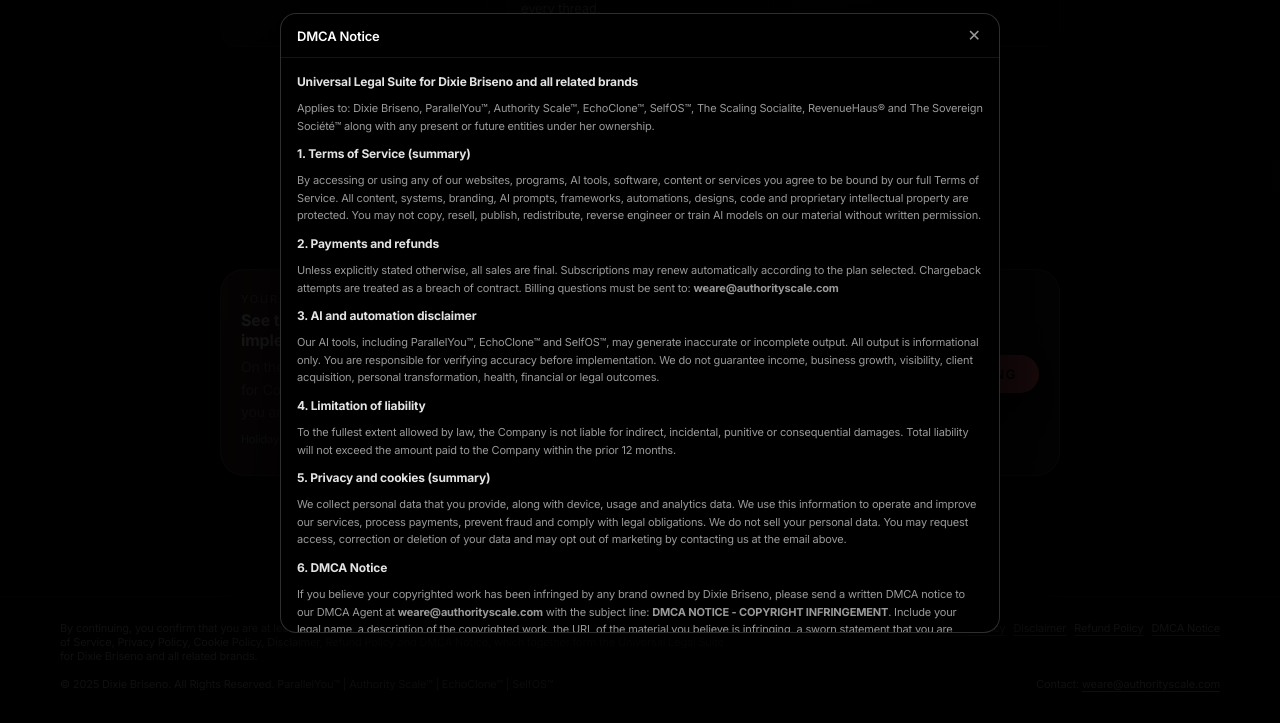
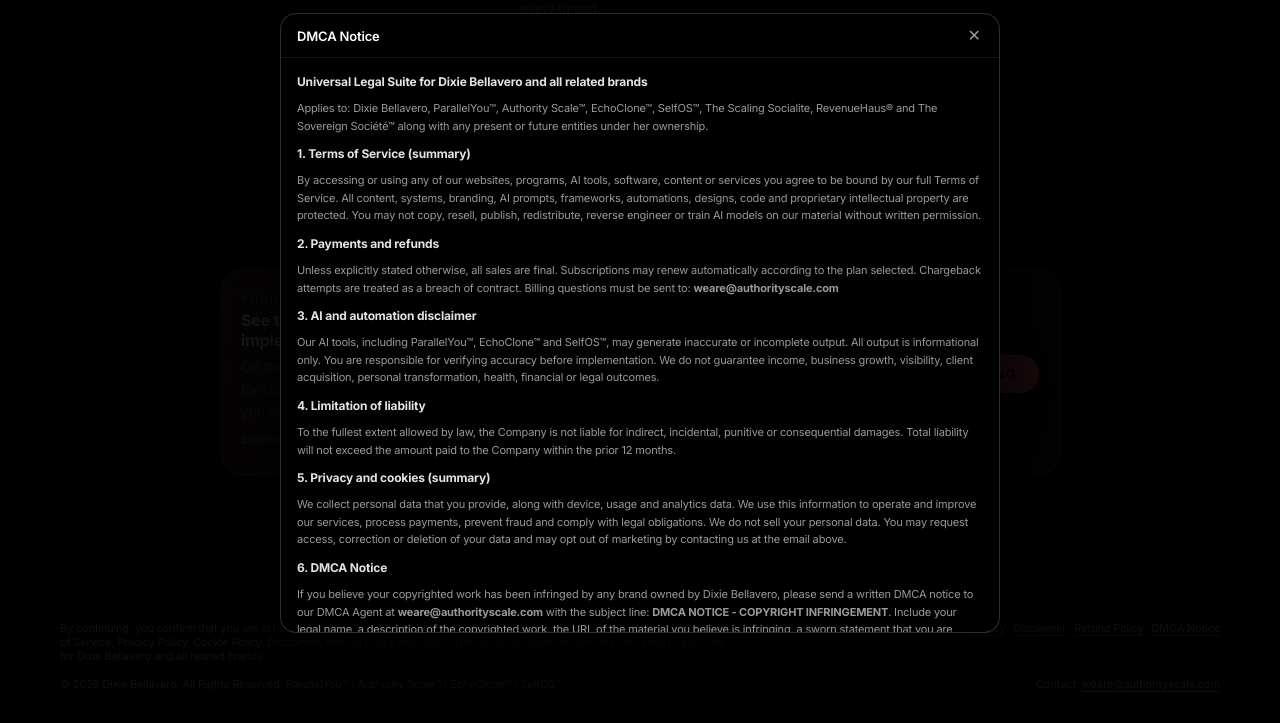
Before and after one commit to dixie-py/parallelyou-interest, a plain HTML site: page index.html in a window 1280 px wide. Both pictures are taken after a click on the link "DMCA Notice". Shown: the part 3950-4673 px from the top of the page. Drawn offline with nearby package versions, Linux system fonts and the light colour scheme.

Commit message:
Update index.html
Updated to evergreen, fixed broken scroll.

```diff
--- a/index.html
+++ b/index.html
@@ -55,12 +55,15 @@
           var(--bg);
         -webkit-font-smoothing: antialiased;
         text-rendering: optimizeLegibility;
-        overflow-x: hidden;
-        overscroll-behavior-y: none;
+
+        /* FIXED: Removed overflow-x: hidden and overscroll-behavior-y: none
+           to restore vertical scrolling and sticky header capabilities */
       }
 
       body {
         min-height: 100svh;
+        /* FIXED: Use clip to prevent horizontal scrollbars without breaking position: sticky */
+        overflow-x: clip;
       }
 
       a {
@@ -1260,9 +1263,9 @@
                   <img src="https://i.imgur.com/Im3QBfL.jpg" alt="ParallelYou founder and EchoClone standing together" />
                 </div>
                 <div class="hero-main-card">
-                  <div class="hero-main-card-title">New Year founding offer · through January 12</div>
+                  <div class="hero-main-card-title">Current Cohort Application · Limited Capacity</div>
                   <div class="hero-main-card-body">
-                    New Year founder pricing is active for this cohort until January 12. On the next screen you will see the full breakdown for Core and VIP and choose the structure that fits best.
+                    Because of the intensive nature of Identity Extraction™, this container is strictly capped to ensure precision for every leader. On the next screen you will see the full breakdown for Core and VIP and choose the structure that fits best before current spots are filled.
                   </div>
                 </div>
               </div>
@@ -1618,7 +1621,7 @@
                     On the next screen you will confirm your fit, see the full breakdown for Core and VIP, and choose the structure that best matches where you are headed.
                   </p>
                   <p class="final-cta-meta">
-                    Holiday founding pricing for this cohort is active through December 31.
+                    Enrollment for the current cohort closes the moment we reach our strict capacity limit.
                   </p>
                   </div>
 
@@ -1641,7 +1644,7 @@
                 By continuing, you confirm that you are at least 18 years old and that you have read,
                 understood and agree to be bound by our Terms of Service, Privacy Policy, Cookie
                 Policy, Disclaimer, Refund Policy and DMCA Notice, which together form the Universal
-                Legal Suite for Dixie Briseno and all related brands.
+                Legal Suite for Dixie Bellavero and all related brands.
               </div>
               <div class="footer-links">
                 <a data-legal="terms">Terms of Service</a>
@@ -1655,7 +1658,7 @@
 
             <div class="footer-bottom">
               <div>
-                © 2025 Dixie Briseno. All Rights Reserved. ParallelYou™ | Authority Scale™ |
+                © 2026 Dixie Bellavero. All Rights Reserved. ParallelYou™ | Authority Scale™ |
                 EchoClone™ | SelfOS™
               </div>
               <div class="footer-contact">
@@ -1696,7 +1699,7 @@
         </p>
         <p>
           <strong>
-            New Year founder pricing is active through January 12. After that, enrollment reopens at standard founder cohort investment.
+            Enrollment for the current cohort closes the moment we reach our strict capacity limit.
           </strong>
         </p>
         <p class="exit-meta">
@@ -1725,9 +1728,9 @@
           </button>
         </div>
         <div class="legal-body" id="legal-body">
-          <h4>Universal Legal Suite for Dixie Briseno and all related brands</h4>
+          <h4>Universal Legal Suite for Dixie Bellavero and all related brands</h4>
           <p>
-            Applies to: Dixie Briseno, ParallelYou™, Authority Scale™, EchoClone™, SelfOS™, The
+            Applies to: Dixie Bellavero, ParallelYou™, Authority Scale™, EchoClone™, SelfOS™, The
             Scaling Socialite, RevenueHaus® and The Sovereign Société™ along with any present or
             future entities under her ownership.
           </p>
@@ -1776,7 +1779,7 @@
           <h4>6. DMCA Notice</h4>
           <p>
             If you believe your copyrighted work has been infringed by any brand owned by Dixie
-            Briseno, please send a written DMCA notice to our DMCA Agent at
+            Bellavero, please send a written DMCA notice to our DMCA Agent at
             <strong>weare@authorityscale.com</strong>
             with the subject line:
             <strong>DMCA NOTICE - COPYRIGHT INFRINGEMENT</strong>. Include your legal name, a
```
